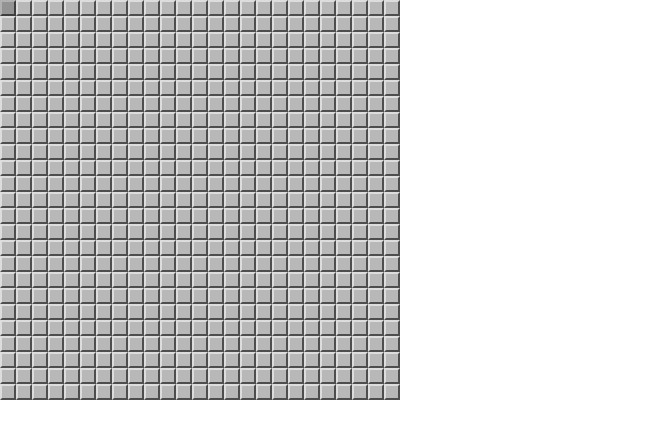
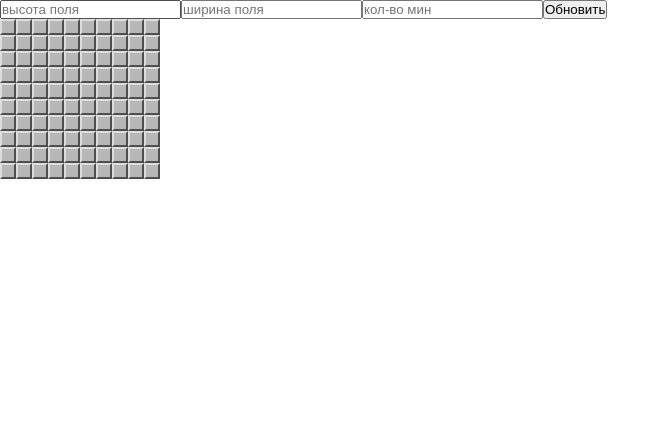
Before and after one commit to HaroldOfRovia/minigames, a React (Create React App) app: page / in a window 1280 px wide. Shown: the top 438 px of the page, without its empty margins (0-670 px from the left). Built offline with nearby package versions, Linux system fonts and the light colour scheme; the HTML template or start-up script is replaced by a standard one.

Commit message:
создано игровое поле, клеточки теперь содержат бомбы и цифры, клеточки изначально закрыты

```diff
--- a/src/components/minesweeper/Cell.tsx
+++ b/src/components/minesweeper/Cell.tsx
@@ -1,13 +1,36 @@
-import React from "react"
+import React, { CSSProperties, useState } from "react"
 import '../../styles/minesweeper/Cell.css';
 
 export interface MineCell{
     x: number;
     y: number;
+    content: string | number;
+    open: boolean
 }
 
-export const Cell = ({ x, y }: MineCell) => {
+export const Cell = ({ x, y, content, open }: MineCell) => {
+    const [show, setShow] = useState(open);
+
+    document.getElementById(x + "-" + y)?.addEventListener('click', (e) =>{
+        setShow(true);
+    });
+
+    if(show){
+        if(content === 'bomb'){
+            return (
+                <div className="cell" id={x + "-" + y} style={{ backgroundColor: 'black' }}/>
+            )
+        }
+        else if(typeof content === 'number'){
+            return (
+                <div className={`cell num${content}`} id={x + "-" + y}>{ content }</div>
+            )
+        }
+        return(
+            <div className="cell" id={x + "-" + y}>-</div>
+            )
+    }
     return(
-        <div className="closedCell" id={x + "-" + y}/>
+        <div className="cell" id={x + "-" + y}/>
     )
 }
--- a/src/components/minesweeper/Minesweeper.tsx
+++ b/src/components/minesweeper/Minesweeper.tsx
@@ -3,35 +3,87 @@ import { Cell, MineCell } from "./Cell"
 import '../../styles/minesweeper/Minesweeper.css'
 
 export const Minesweeper = () => {
-    let generated = false;
-    const [width, setWidth] = useState(25);
-    const [height, setHeight] = useState(25);
-    const [cells, setCells] = useState<MineCell[][]>();
+    let generated = false,
+        width = 10,
+        height = 10,
+        bombs = Math.floor((width*height) / 4);
+    const [cells, setCells] = useState<MineCell[][]>(initCells);
 
-    function initCells(){
+    function initCells(): MineCell[][]{
         let arr: MineCell[][] = [];
         for(let i = 0; i < width; i++){
             arr.push([]);
             for(let j = 0; j < height; j++)
-                arr[i].push({ x: i, y: j});
+                arr[i].push({ x: i, y: j, content: "", open: false });
         }
-        setCells(arr);
+        return arr;
     }
 
-    function generateGame(){
-
+    function setMines(arr: MineCell[][], clickX: number, clickY: number){
+        let placedBombs = 0;
+        for(let i = 0; placedBombs < bombs; i++){
+            let x = Math.floor(Math.random() * width),
+                y = Math.floor(Math.random() * height);
+            if(clickX === x && clickY === y)
+                continue;
+            if(arr[x][y].content !== 'bomb'){
+                arr[x][y].content = 'bomb';
+                placedBombs++;
+            }
+        }
     }
 
-    document.getElementById('field')?.addEventListener('click', (e) => {
-        const el = e.target as HTMLElement;
-        console.log(el);
-    })
+    function getNumCell(arr: MineCell[][], x: number, y: number){
+        let count = 0;
+        for (let i = y - 1; i < y + 2 && i < arr.length; i++){
+            for (let j = x - 1; j < x + 2 && j < arr[0].length; j++){
+                if (i < 0 || j < 0)
+                    continue;
+                if (arr[i][j].content === "bomb")
+                    count++;
+            }
+        }
+        return count;
+    }
+
+    function setNumbers(arr: MineCell[][]){
+        for(let i = 0; i < height; i++){
+            for(let j = 0; j < width; j++){
+                if(arr[i][j].content === 'bomb')
+                    continue;
+                let num = getNumCell(arr, j, i);
+                if(num)
+                    arr[i][j].content = num;
+            }
+        }
+    }
+
+    function generateGame(arr: MineCell[][], clickX: number, clickY: number){
+        generated = true;
+        setMines(arr, clickX, clickY);
+        setNumbers(arr)
+
+        setCells([...arr]);
+    }
 
     useEffect(()=>{
-        initCells();
+        document.getElementById('field')?.addEventListener('click', (e) => {
+            if(generated)
+                return;
+            const el = e.target as HTMLElement;
+            let [x, y] = el.id.split("-");
+            generateGame(cells, +x, +y);
+        }, true)
     }, []);
 
     return (
+        <>
+            <form id="gameSettings">
+                <input placeholder="высота поля"></input>
+                <input placeholder="ширина поля"></input>
+                <input placeholder="кол-во мин"></input>
+                <button>Обновить</button>
+            </form>
             <div id="field" style={ cssField(width, height) }>
                 {
                 (function(){
@@ -44,6 +96,7 @@ export const Minesweeper = () => {
                     }())
                 }
             </div>
+        </>
     )
 }
 
@@ -54,3 +107,10 @@ function cssField(width: number, height: number){
     }
     return field;
 }
+
+function shuffle(array: any[]) {
+    for (let i = array.length - 1; i > 0; i--) {
+      let j = Math.floor(Math.random() * (i + 1));
+      [array[i], array[j]] = [array[j], array[i]];
+    }
+  }
--- a/src/styles/minesweeper/Cell.css
+++ b/src/styles/minesweeper/Cell.css
@@ -1,4 +1,8 @@
-.closedCell {
+.cell {
+    display: flex;
+    justify-content: center;
+    align-items: center;
+    font-weight: bold;
     width: 12px;
     height: 12px;
 
@@ -10,7 +14,39 @@
     border-right-color: rgb(78, 78, 78);
 }
 
-.closedCell:hover {
+.cell:hover {
     cursor: pointer;
     filter: brightness(80%);
 }
+
+.num1 {
+    color: blue;
+}
+
+.num2 {
+    color: green;
+}
+
+.num3 {
+    color: red;
+}
+
+.num4 {
+    color: darkblue;
+}
+
+.num5 {
+    color: brown;
+}
+
+.num6 {
+    color: turquoise;
+}
+
+.num7 {
+    color: black;
+}
+
+.num8 {
+    color: white;
+}
```
Lines whose indentation alone changed are shown as unchanged.
